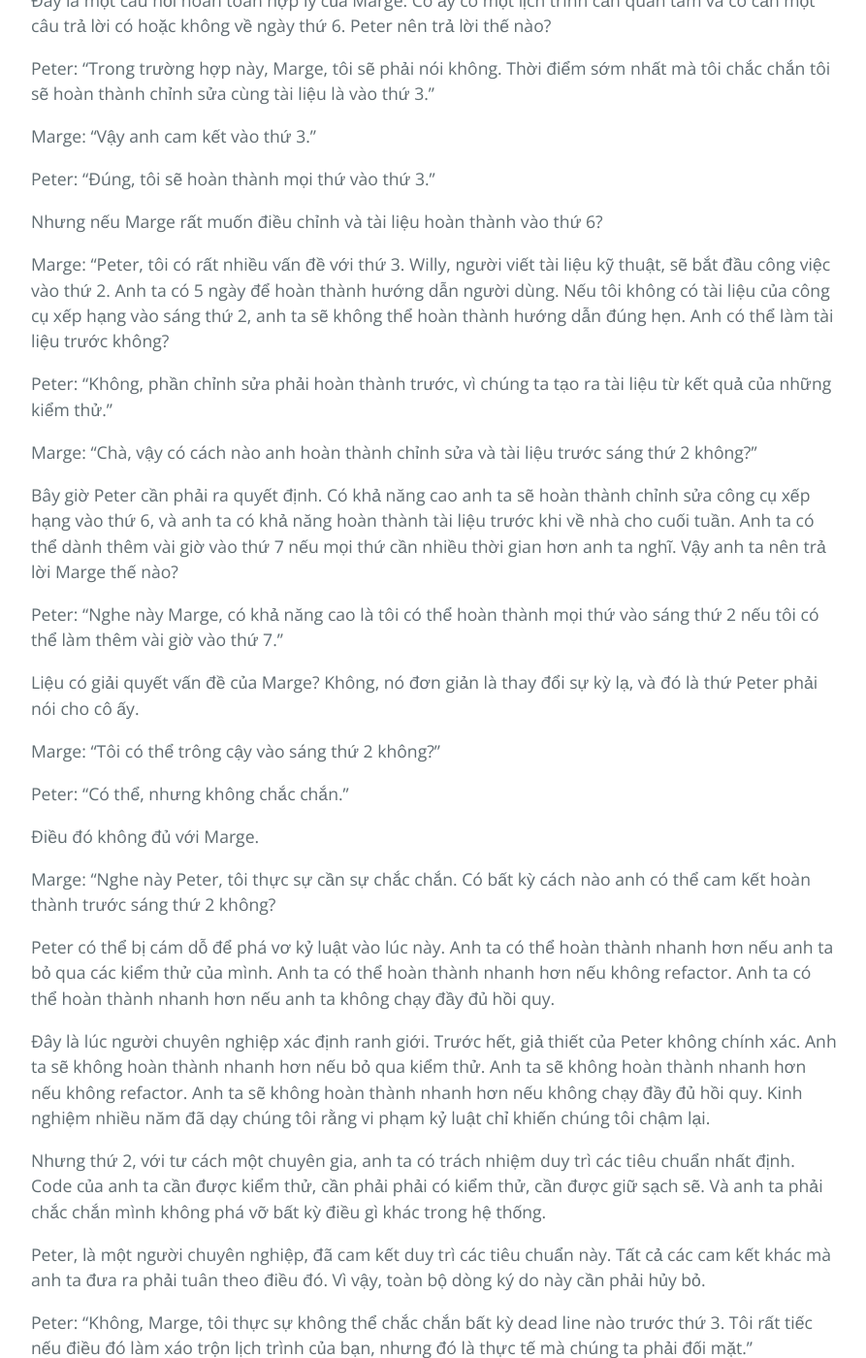
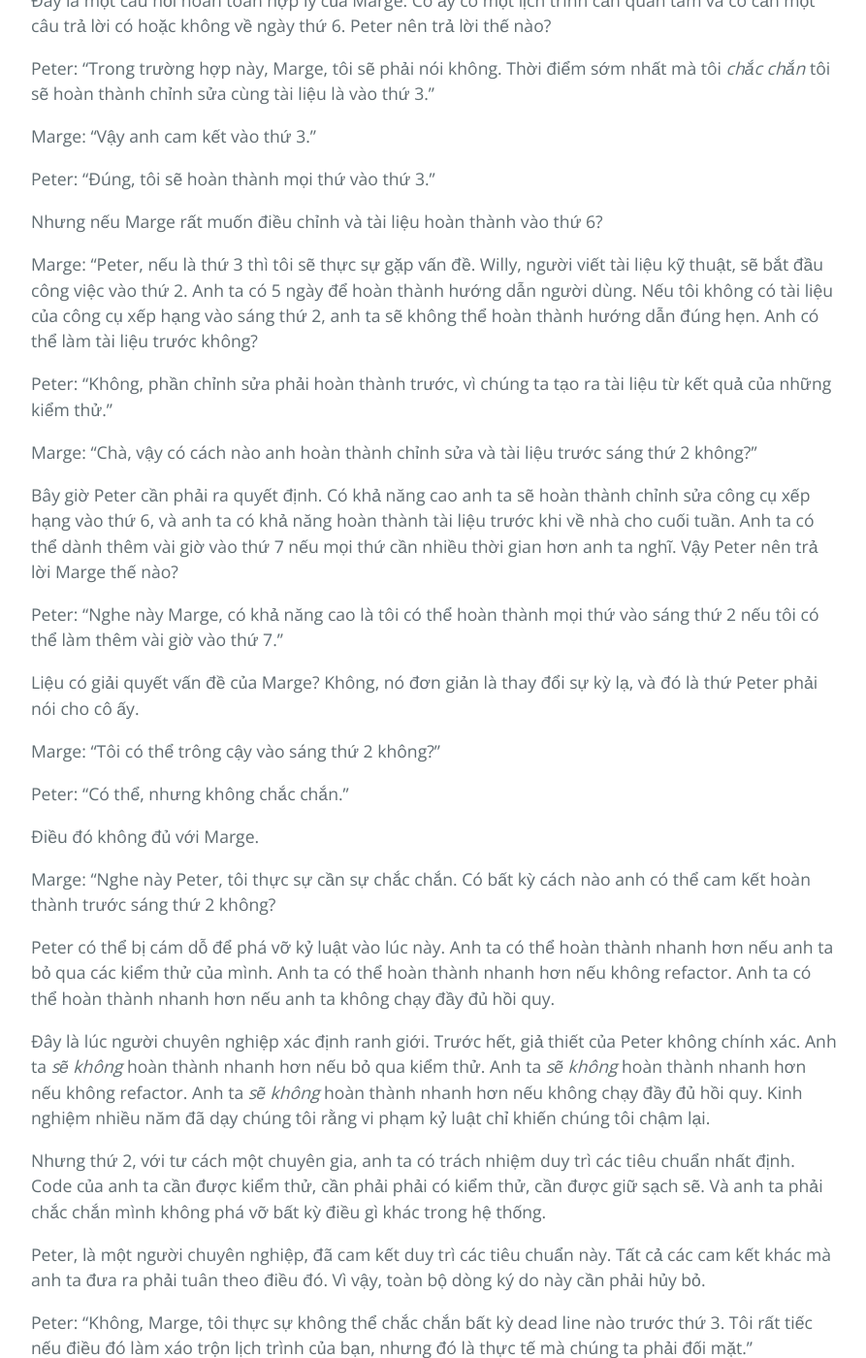
Before and after one commit to HaiBV/haibv.github.io, a Jekyll site: the page built from clean-coder/chapter-3-saying-yes.md, in a window 1280 px wide and 1400 px high, scrolled down 7370 px. Shown: the whole window at 97% size, without its empty margins (192-1085 px from the left). Built offline with Jekyll 4.4.1, drawn with Linux system fonts in a browser that asks for light colours; our own code applies the rules of GitHub Pages for plain Markdown files; some of the changed text lies outside the part shown.

Commit message:
Book - The Clean Coder - Correction - C3

```diff
--- a/clean-coder/chapter-3-saying-yes.md
+++ b/clean-coder/chapter-3-saying-yes.md
@@ -183,13 +183,13 @@ Peter: "Đúng, tôi sẽ hoàn thành mọi thứ vào thứ 3."
 
 Nhưng nếu Marge rất muốn điều chỉnh và tài liệu hoàn thành vào thứ 6?
 
-Marge: "Peter, tôi có rất nhiều vấn đề với thứ 3. Willy, người viết tài liệu kỹ thuật, sẽ bắt đầu công việc vào thứ 2. Anh ta có 5 ngày để hoàn thành hướng dẫn người dùng. Nếu tôi không có tài liệu của công cụ xếp hạng vào sáng thứ 2, anh ta sẽ không thể hoàn thành hướng dẫn đúng hẹn. Anh có thể làm tài liệu trước không?
+Marge: "Peter, nếu là thứ 3 thì tôi sẽ thực sự gặp vấn đề. Willy, người viết tài liệu kỹ thuật, sẽ bắt đầu công việc vào thứ 2. Anh ta có 5 ngày để hoàn thành hướng dẫn người dùng. Nếu tôi không có tài liệu của công cụ xếp hạng vào sáng thứ 2, anh ta sẽ không thể hoàn thành hướng dẫn đúng hẹn. Anh có thể làm tài liệu trước không?
 
 Peter: "Không, phần chỉnh sửa phải hoàn thành trước, vì chúng ta tạo ra tài liệu từ kết quả của những kiểm thử."
 
 Marge: "Chà, vậy có cách nào anh hoàn thành chỉnh sửa và tài liệu trước sáng thứ 2 không?"
 
-Bây giờ Peter cần phải ra quyết định. Có khả năng cao anh ta sẽ hoàn thành chỉnh sửa công cụ xếp hạng vào thứ 6, và anh ta có khả năng hoàn thành tài liệu trước khi về nhà cho cuối tuần. Anh ta có thể dành thêm vài giờ vào thứ 7 nếu mọi thứ cần nhiều thời gian hơn anh ta nghĩ. Vậy anh ta nên trả lời Marge thế nào?
+Bây giờ Peter cần phải ra quyết định. Có khả năng cao anh ta sẽ hoàn thành chỉnh sửa công cụ xếp hạng vào thứ 6, và anh ta có khả năng hoàn thành tài liệu trước khi về nhà cho cuối tuần. Anh ta có thể dành thêm vài giờ vào thứ 7 nếu mọi thứ cần nhiều thời gian hơn anh ta nghĩ. Vậy Peter nên trả lời Marge thế nào?
 
 Peter: "Nghe này Marge, có khả năng cao là tôi có thể hoàn thành mọi thứ vào sáng thứ 2 nếu tôi có thể làm thêm vài giờ vào thứ 7."
 
@@ -203,9 +203,9 @@ Peter: "Có thể, nhưng không chắc chắn."
 
 Marge: "Nghe này Peter, tôi thực sự cần sự chắc chắn. Có bất kỳ cách nào anh có thể cam kết hoàn thành trước sáng thứ 2 không?
 
-Peter có thể bị cám dỗ để phá vơ kỷ luật vào lúc này. Anh ta có thể hoàn thành nhanh hơn nếu anh ta bỏ qua các kiểm thử của mình. Anh ta có thể hoàn thành nhanh hơn nếu không refactor. Anh ta có thể hoàn thành nhanh hơn nếu anh ta không chạy đầy đủ hồi quy.
+Peter có thể bị cám dỗ để phá vỡ kỷ luật vào lúc này. Anh ta có thể hoàn thành nhanh hơn nếu anh ta bỏ qua các kiểm thử của mình. Anh ta có thể hoàn thành nhanh hơn nếu không refactor. Anh ta có thể hoàn thành nhanh hơn nếu anh ta không chạy đầy đủ hồi quy.
 
-Đây là lúc người chuyên nghiệp xác định ranh giới. Trước hết, giả thiết của Peter không chính xác. Anh ta sẽ không hoàn thành nhanh hơn nếu bỏ qua kiểm thử. Anh ta sẽ không hoàn thành nhanh hơn nếu không refactor. Anh ta sẽ không hoàn thành nhanh hơn nếu không chạy đầy đủ hồi quy. Kinh nghiệm nhiều năm đã dạy chúng tôi rằng vi phạm kỷ luật chỉ khiến chúng tôi chậm lại.
+Đây là lúc người chuyên nghiệp xác định ranh giới. Trước hết, giả thiết của Peter không chính xác. Anh ta _sẽ không_ hoàn thành nhanh hơn nếu bỏ qua kiểm thử. Anh ta _sẽ không_ hoàn thành nhanh hơn nếu không refactor. Anh ta _sẽ không_ hoàn thành nhanh hơn nếu không chạy đầy đủ hồi quy. Kinh nghiệm nhiều năm đã dạy chúng tôi rằng vi phạm kỷ luật chỉ khiến chúng tôi chậm lại.
 
 Nhưng thứ 2, với tư cách một chuyên gia, anh ta có trách nhiệm duy trì các tiêu chuẩn nhất định. Code của anh ta cần được kiểm thử, cần phải phải có kiểm thử, cần được giữ sạch sẽ. Và anh ta phải chắc chắn mình không phá vỡ bất kỳ điều gì khác trong hệ thống.
 
```
Also changed, not shown: other parts of clean-coder/chapter-3-saying-yes.md (+2 -2 lines).
